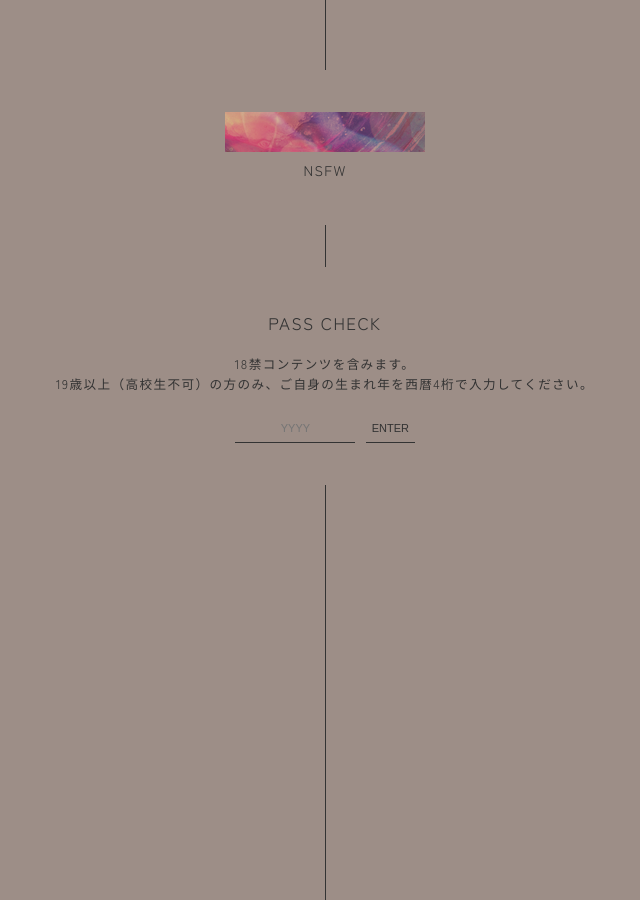
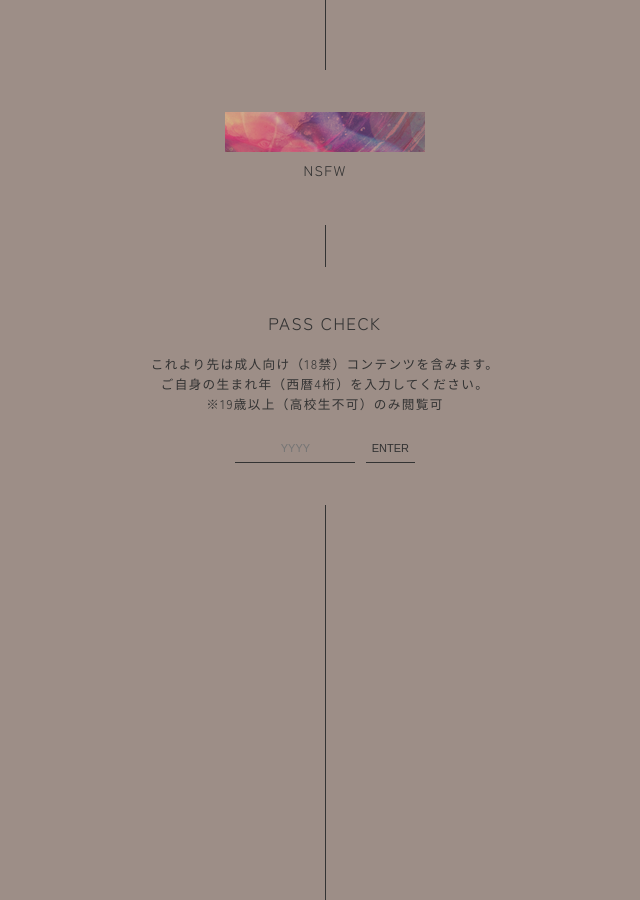
Before and after one commit to bisqhq/bisqhq.github.io, a Jekyll site: the page R/R.html, which Jekyll copies as it is, in a window 1280 px wide. Shown: the whole page, without its empty margins (315-955 px from the left). Built offline with Jekyll 4.4.1, drawn with Linux system fonts in a browser that asks for light colours.

Commit message:
Update R.html

```diff
--- a/R/R.html
+++ b/R/R.html
@@ -21,8 +21,9 @@
             <section>
                 <h2>PASS CHECK</h2>
                 <p class="pass-desc">
-    18禁コンテンツを含みます。<br>
-    19歳以上（高校生不可）の方のみ、ご自身の生まれ年を西暦4桁で入力してください。
+    これより先は成人向け（18禁）コンテンツを含みます。<br>
+    ご自身の生まれ年（西暦4桁）を入力してください。<br>
+    ※19歳以上（高校生不可）のみ閲覧可
 </p>
                 <form onsubmit="checkPassword(event)">
                     <input type="password" id="pass-field" placeholder="YYYY" maxlength="4" autofocus>
```
